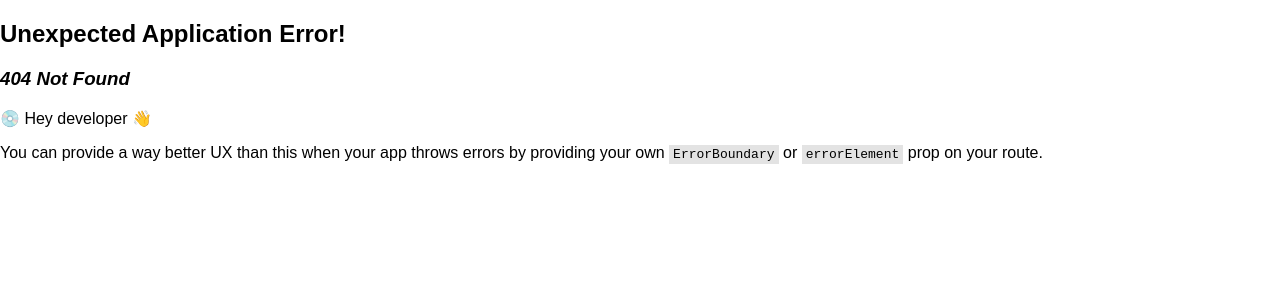
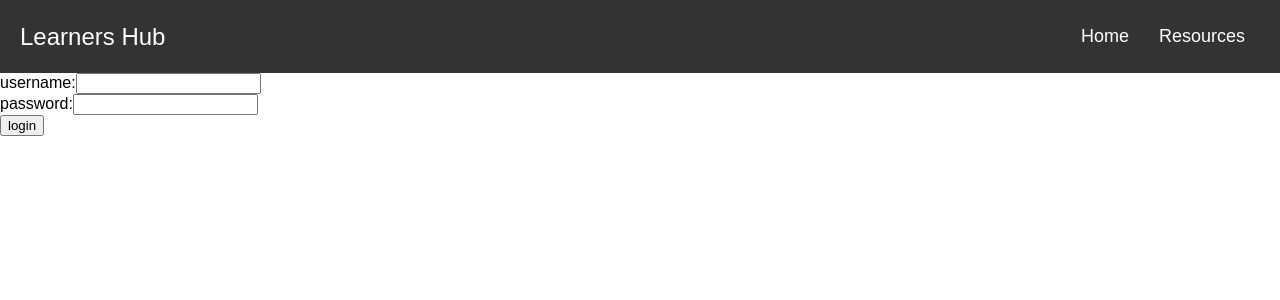
Before and after one commit to marvinalegre/learnershub, a React (Vite) app: page /login in a window 1280 px wide. Before the commit this address had no page. Shown: the top 300 px of the page. Built offline with nearby package versions, Linux system fonts and the light colour scheme.

Commit message:
feat: login page

```diff
--- a/src/main.jsx
+++ b/src/main.jsx
@@ -4,11 +4,19 @@ import { createBrowserRouter, RouterProvider } from "react-router-dom";
 import "./style.css";
 
 import Root from "./routes/Root";
+import Login, { action as loginAction } from "./routes/Login";
 
 const router = createBrowserRouter([
   {
     path: "/",
     element: <Root />,
+    children: [
+      {
+        path: "/login",
+        element: <Login />,
+        action: loginAction,
+      },
+    ],
   },
 ]);
 
--- /dev/null
+++ b/src/routes/Login.jsx
@@ -0,0 +1,34 @@
+import { Form } from "react-router-dom";
+
+export async function action({ request }) {
+  const formData = await request.formData();
+
+  const res = await fetch("/api/login", {
+    method: "post",
+    body: JSON.stringify({
+      username: formData.get("username"),
+      password: formData.get("password"),
+    }),
+  });
+  const { success, err } = await res.json();
+
+  if (success) {
+    return redirect("/admin");
+  }
+
+  return { err };
+}
+
+export default function Login() {
+  return (
+    <Form method="POST">
+      <label htmlFor="username">username:</label>
+      <input id="username" type="text" minLength={3} maxLength={30} />
+      <br />
+      <label htmlFor="password">password:</label>
+      <input id="password" type="password" minLength={12} maxLength={30} />
+      <br />
+      <button type="submit">login</button>
+    </Form>
+  );
+}
--- a/src/routes/Root.jsx
+++ b/src/routes/Root.jsx
@@ -1,5 +1,12 @@
+import { Outlet } from "react-router-dom";
+
 import NavBar from "../components/NavBar";
 
 export default function Root() {
-  return <NavBar />;
+  return (
+    <>
+      <NavBar />
+      <Outlet />
+    </>
+  );
 }
```
